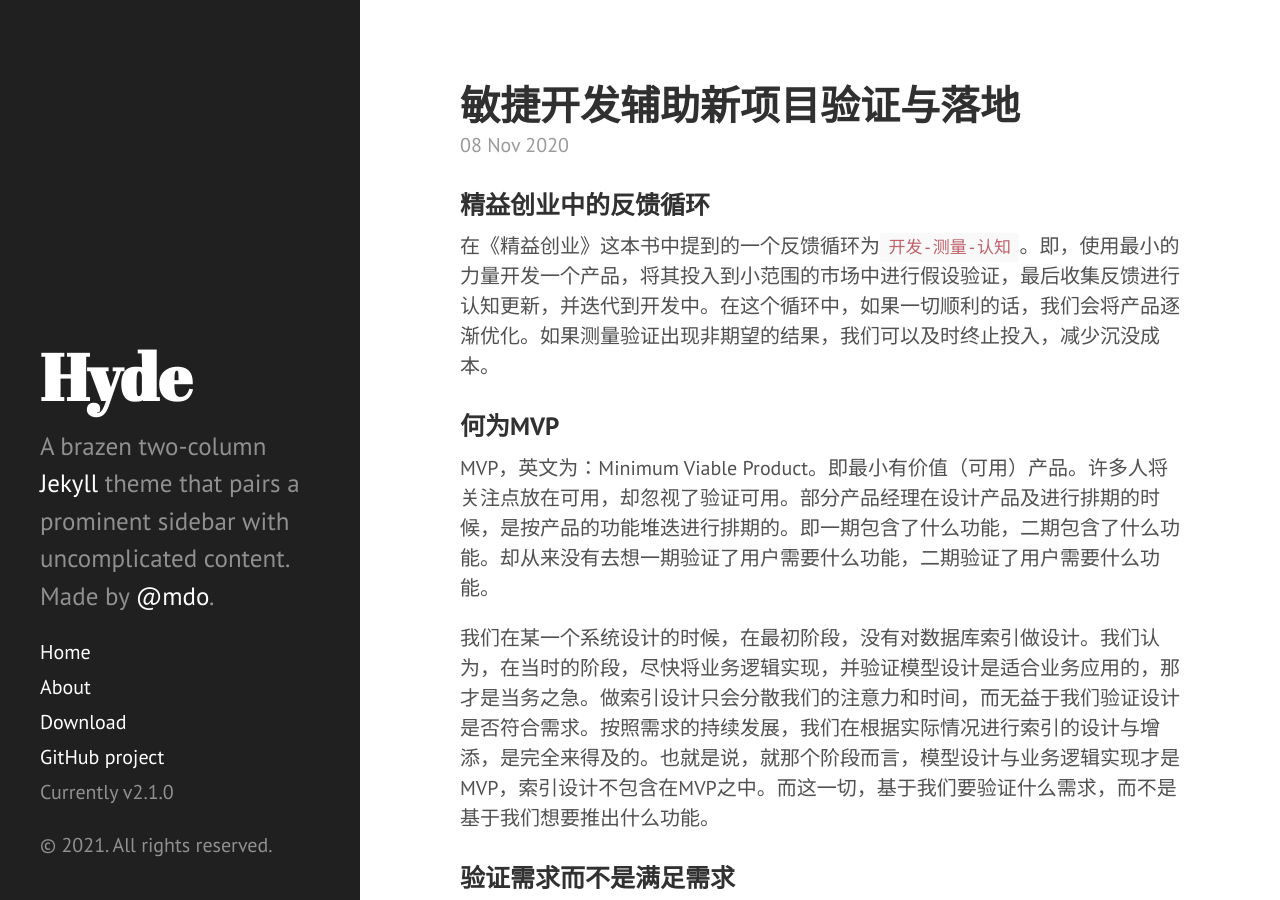
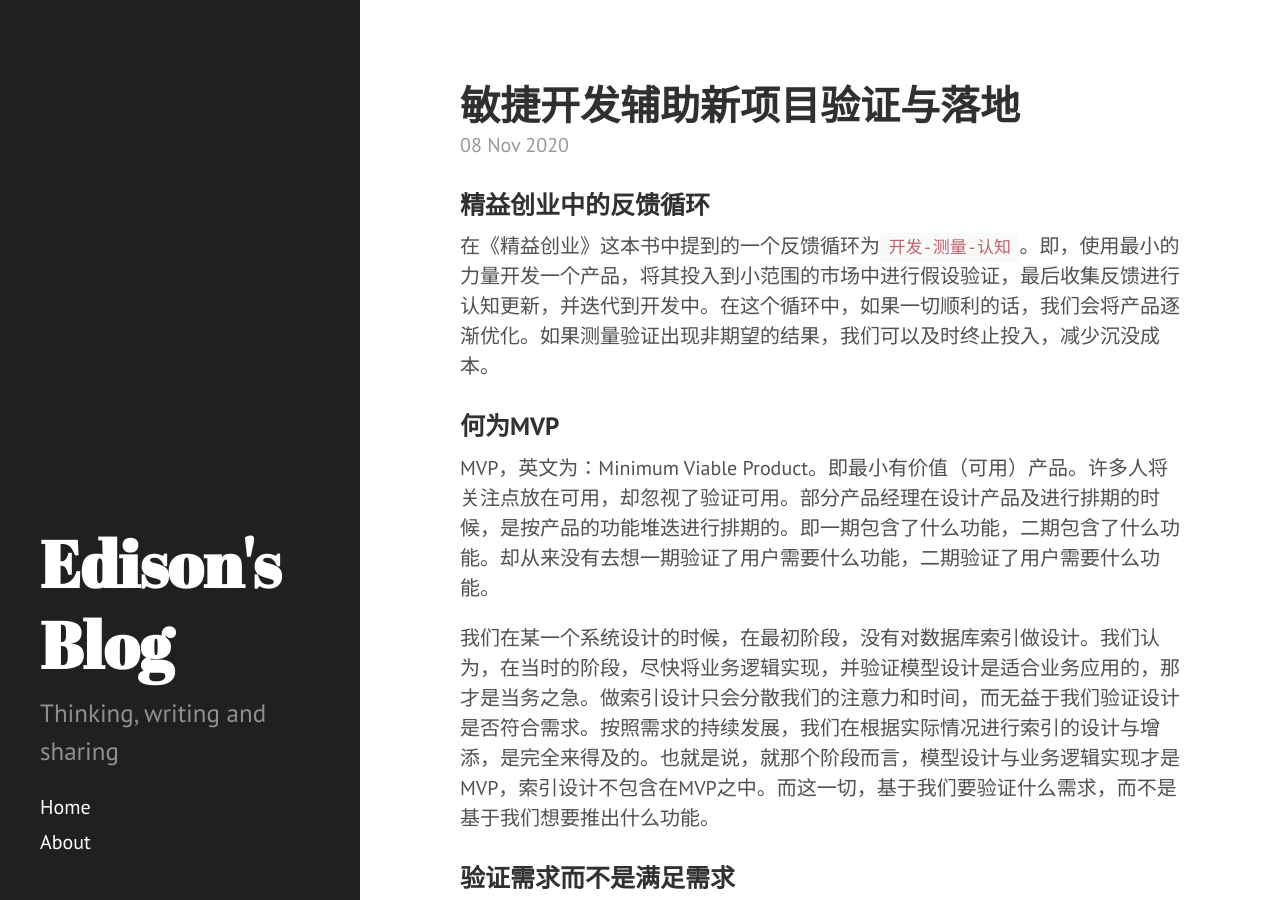
Before and after one commit to Edison-A-N/page, a Jekyll site: the page built from index.html, in a window 1280 px wide and 900 px high. Built offline with Jekyll 4.4.1, drawn with Linux system fonts in a browser that asks for light colours; Markdown is read by kramdown in place of the engine named in the settings; the list of posts is cut into pages by our own code.

Commit message:
fix sidebar

```diff
--- a/_config.yml
+++ b/_config.yml
@@ -6,14 +6,14 @@ highlighter:      pygments
 permalink:        pretty
 
 # Setup
-title:            Hyde
+title:            Edison's Blog
 tagline:          'A Jekyll theme'
-description:      'A brazen two-column <a href="http://jekyllrb.com" target="_blank">Jekyll</a> theme that pairs a prominent sidebar with uncomplicated content. Made by <a href="https://twitter.com/mdo" target="_blank">@mdo</a>.'
-url:              http://hyde.getpoole.com
+description:      'Thinking, writing and sharing'
+url:              https://zhangn661.com/
 
 author:
-  name:           'Mark Otto'
-  url:            https://twitter.com/mdo
+  name:           'Edison'
+  url:            zhangn661@gmail.com
 
 paginate:         5
 
--- a/_includes/sidebar.html
+++ b/_includes/sidebar.html
@@ -26,11 +26,7 @@
         {% endif %}
       {% endfor %}
 
-      <a class="sidebar-nav-item" href="{{ site.github.repo }}/archive/v{{ site.version }}.zip">Download</a>
-      <a class="sidebar-nav-item" href="{{ site.github.repo }}">GitHub project</a>
-      <span class="sidebar-nav-item">Currently v{{ site.version }}</span>
     </nav>
 
-    <p>&copy; {{ site.time | date: '%Y' }}. All rights reserved.</p>
   </div>
 </div>
```
